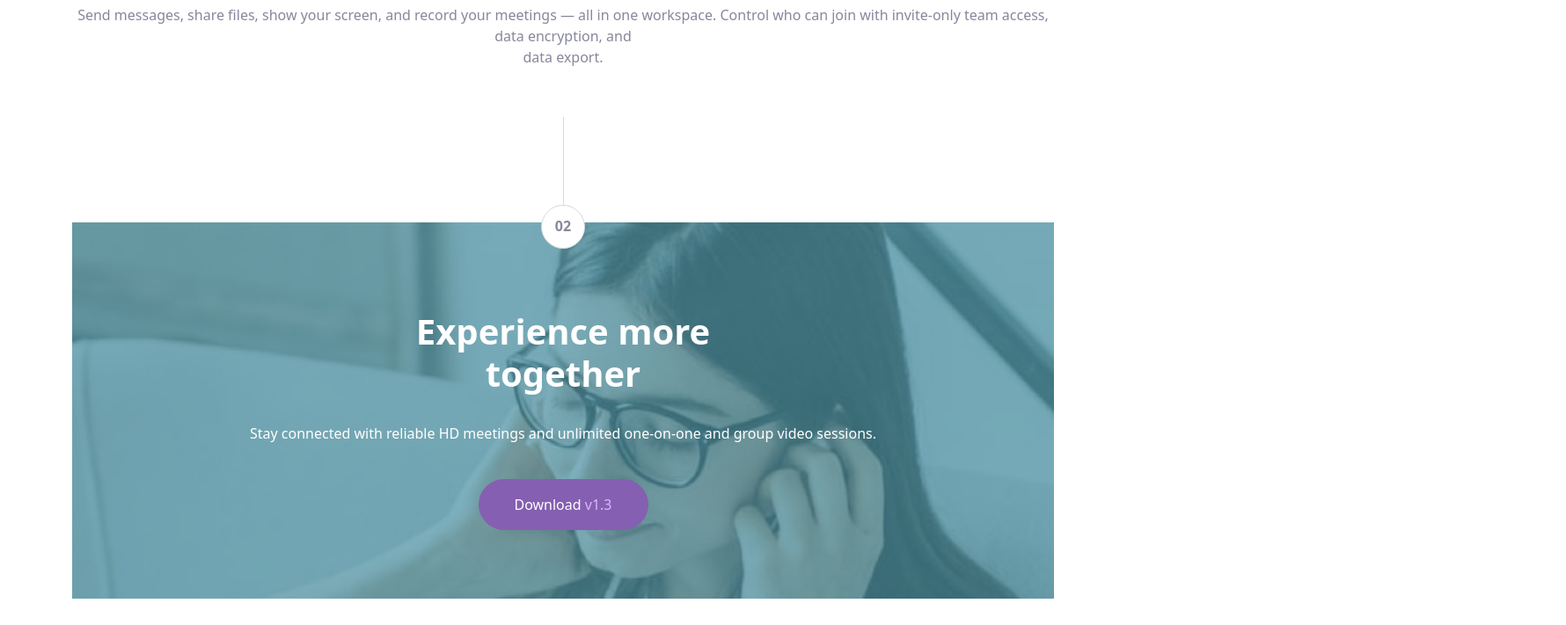
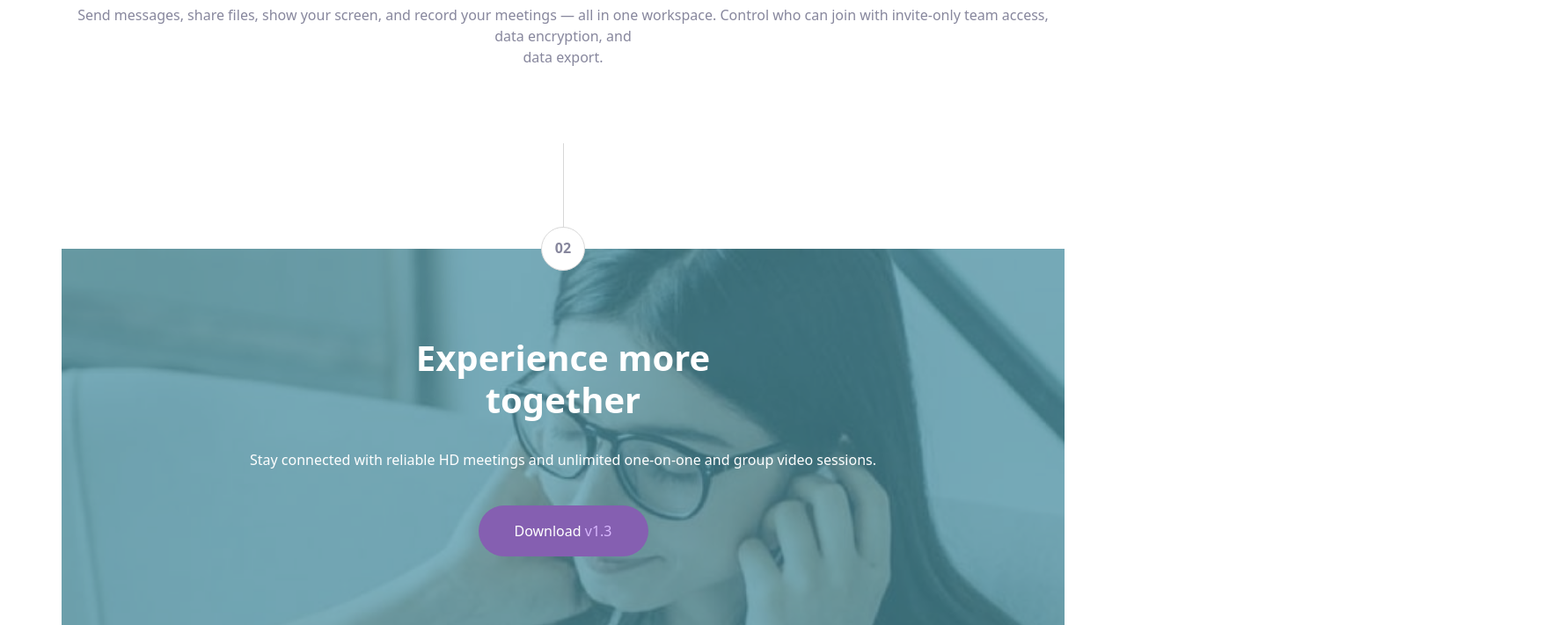
Before and after one commit to anthonys1760/meetlandingpage, a plain HTML site: page index.html in a window 1280 px wide. Shown: the part 1645-2356 px from the top of the page at 88% size, 1780 px wide, since content can reach past the window. Drawn offline with nearby package versions, Linux system fonts and the light colour scheme.

Commit message:
Fixed Sizing issue

```diff
--- a/index.html
+++ b/index.html
@@ -18,6 +18,10 @@
       --teal: #4D96A9;
       --light: #D8D8D8;
       --buttonTeal: #8FE3F9;
+    }
+
+    .container {
+      padding: 0;
     }
 
     @import url('https://fonts.googleapis.com/css2?family=Red+Hat+Display:wght@900&display=swap');
@@ -79,7 +83,7 @@
       position: absolute;
       left: 50%;
       margin-left: -1px;
-      bottom: -40px;
+      bottom: -50px;
     }
 
     .line-circle-circle {
@@ -117,7 +121,7 @@
       left: 50%;
       border-left: 1px solid var(--light);
       position: relative;
-      top: 0px;
+      top: 30px;
     }
 
     .circle-2 {
@@ -127,14 +131,13 @@
       height: 50px;
       border-radius: 40px;
       margin: 0 auto;
-      top: ;
+      top: 25px;
       z-index: 2;
       background: white;
     }
 
     .footer {
       margin-top: 0px;
-      bottom: 30px;
       background: url('assets/mobile/image-footer.jpg');
       background-size: cover;
       background-repeat: no-repeat;
@@ -262,12 +265,6 @@
       </div>
     </div>
 
-    <!-- <div class="footer">
-      <img src="assets/desktop/image-footer.jpg">
-    </div> -->
-
-
-
   </div>
 
 
@@ -276,12 +273,6 @@
     integrity="sha384-JEW9xMcG8R+pH31jmWH6WWP0WintQrMb4s7ZOdauHnUtxwoG2vI5DkLtS3qm9Ekf" crossorigin="anonymous">
   </script>
 
-  <!--
-  02
-  Experience more together
-  Stay connected with reliable HD meetings and unlimited one-on-one and group video sessions.
--->
-
 </body>
 
 </html>
```
